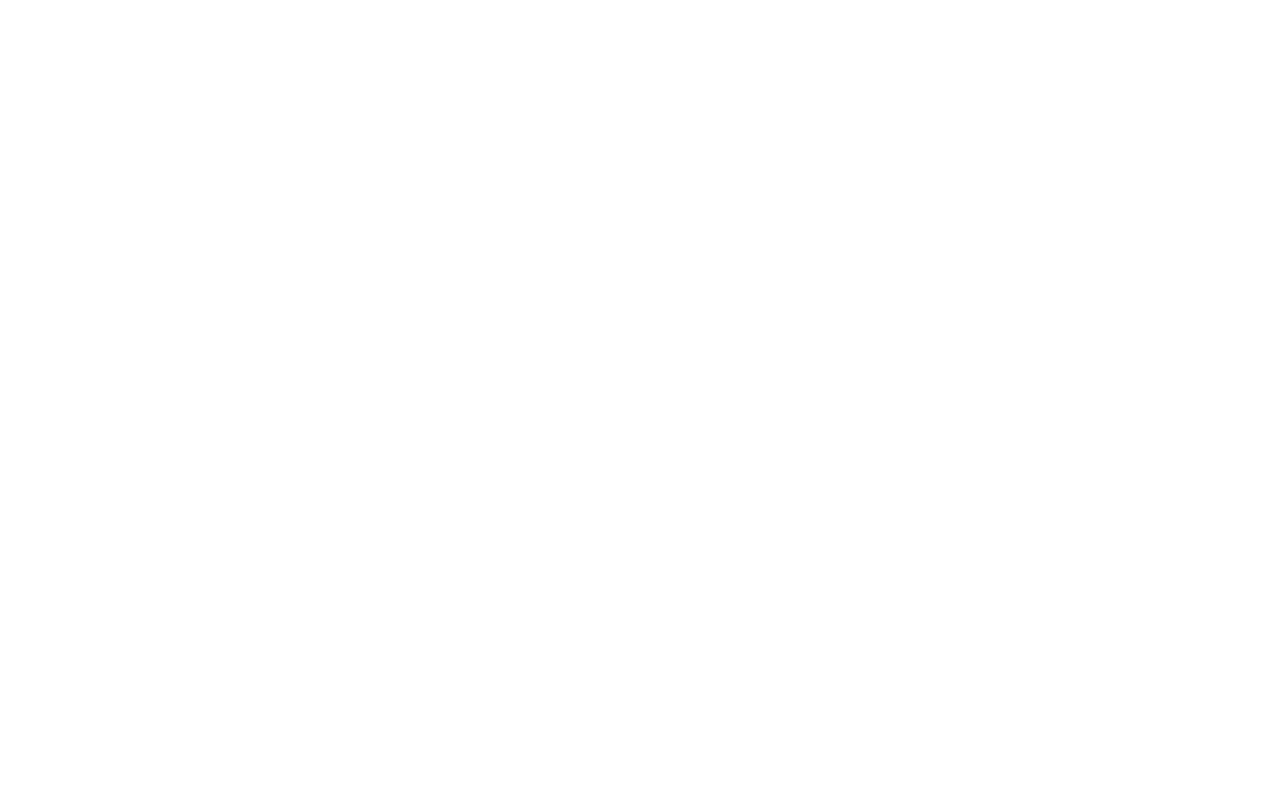
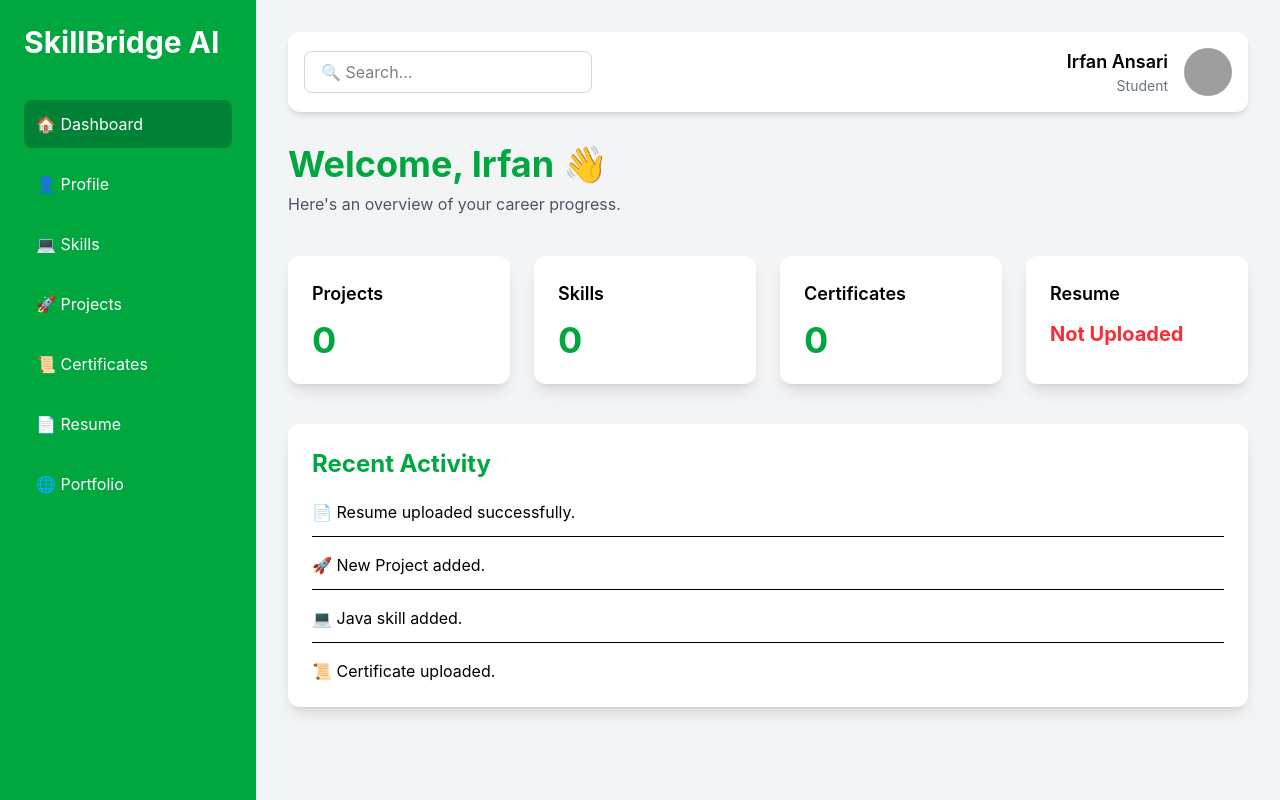
Before and after one commit to IrfanAnsari73/SkillBridge-AI, a React (Vite) app in the folder client/: page /dashboard in a window 1280 px wide. Before the commit this address had no page. Built offline with nearby package versions, Linux system fonts and the light colour scheme; grey boxes are pictures that could not be loaded.

Commit message:
Day 4: Dashboard UI with sidebar, topbar and activity section

```diff
--- a/client/src/components/common/Navbar.jsx
+++ b/client/src/components/common/Navbar.jsx
@@ -1,7 +1,7 @@
 import { Link } from "react-router-dom";
 const Navbar = () => {
     return (
-        <nav className="bg-blue-600 text-white p-4">
+        <nav className="bg-green-600 text-white p-4">
             <div className="max-w-7xl mx-auto flex justify-between items-center">
                 <h1 className="text-2xl font-bold">SkillBridge AI</h1>
 
--- /dev/null
+++ b/client/src/components/dashboard/Sidebar.jsx
@@ -0,0 +1,72 @@
+import { Link } from "react-router-dom";
+
+const Sidebar = () => {
+    return (
+        <div className="w-64 min-h-screen bg-green-600 text-white p-6">
+
+            {/* Logo */}
+
+            <h2 className="text-3xl font-bold mb-10">
+                SkillBridge AI
+            </h2>
+
+            {/* Menu */}
+
+            <nav className="flex flex-col gap-3">
+
+                <Link
+                    to="/dashboard"
+                    className="bg-green-700 px-3 py-3 rounded-lg transition duration-300"
+                >
+                    🏠 Dashboard
+                </Link>
+
+                <Link
+                    to="/profile"
+                    className="hover:bg-green-700 px-3 py-3 rounded-lg transition duration-300"
+                >
+                    👤 Profile
+                </Link>
+
+                <Link
+                    to="/skills"
+                    className="hover:bg-green-700 px-3 py-3 rounded-lg transition duration-300"
+                >
+                    💻 Skills
+                </Link>
+
+                <Link
+                    to="/projects"
+                    className="hover:bg-green-700 px-3 py-3 rounded-lg transition duration-300"
+                >
+                    🚀 Projects
+                </Link>
+
+                <Link
+                    to="/certificates"
+                    className="hover:bg-green-700 px-3 py-3 rounded-lg transition duration-300"
+                >
+                    📜 Certificates
+                </Link>
+
+                <Link
+                    to="/resume"
+                    className="hover:bg-green-700 px-3 py-3 rounded-lg transition duration-300"
+                >
+                    📄 Resume
+                </Link>
+
+                <Link
+                    to="/portfolio"
+                    className="hover:bg-green-700 px-3 py-3 rounded-lg transition duration-300"
+                >
+                    🌐 Portfolio
+                </Link>
+
+            </nav>
+
+        </div>
+    );
+};
+
+export default Sidebar;
--- /dev/null
+++ b/client/src/components/dashboard/Topbar.jsx
@@ -0,0 +1,35 @@
+const Topbar = () => {
+    return (
+        <div className="bg-white shadow-md rounded-xl p-4 flex justify-between items-center mb-8">
+
+            <input
+                type="text"
+                placeholder="🔍 Search..."
+                className="border border-gray-300 rounded-lg px-4 py-2 w-72 outline-none focus:ring-2 focus:ring-green-500"
+            />
+
+            <div className="flex items-center gap-4">
+
+                <div className="text-right">
+                    <h3 className="font-semibold text-lg">
+                        Irfan Ansari
+                    </h3>
+
+                    <p className="text-sm text-gray-500">
+                        Student
+                    </p>
+                </div>
+
+                <img
+                    src="https://ui-avatars.com/api/?name=Irfan+Ansari&background=16a34a&color=fff"
+                    alt="Profile"
+                    className="w-12 h-12 rounded-full"
+                />
+
+            </div>
+
+        </div>
+    );
+};
+
+export default Topbar;
--- a/client/src/components/home/Features.jsx
+++ b/client/src/components/home/Features.jsx
@@ -36,7 +36,7 @@ const Features = () => {
                         key={index}
                         className="bg-white shadow-lg rounded-xl p-6 hover:shadow-xl transition"
                     >
-                        <h3 className="text-2xl font-semibold text-blue-600">
+                        <h3 className="text-2xl font-semibold text-green-600">
                             {feature.title}
                         </h3>
 
--- a/client/src/components/home/Hero.jsx
+++ b/client/src/components/home/Hero.jsx
@@ -4,7 +4,7 @@ const Hero = () => {
 
             <h1 className="text-6xl font-bold text-gray-900">
                 Build Your Career with
-                <span className="text-blue-600"> SkillBridge AI</span>
+                <span className="text-green-600"> SkillBridge AI</span>
             </h1>
 
             <p className="mt-6 text-xl text-gray-600 max-w-2xl">
@@ -13,11 +13,11 @@ const Hero = () => {
             </p>
 
             <div className="mt-10 flex gap-5">
-                <button className="bg-blue-600 text-white px-6 py-3 rounded-lg hover:bg-blue-700">
+                <button className="bg-green-600 text-white px-6 py-3 rounded-lg hover:bg-green-700">
                     Get Started
                 </button>
 
-                <button className="border border-blue-600 text-blue-600 px-6 py-3 rounded-lg hover:bg-blue-600 hover:text-white">
+                <button className="border border-green-600 text-green-600 px-6 py-3 rounded-lg hover:bg-green-600 hover:text-white">
                     Learn More
                 </button>
             </div>
--- a/client/src/pages/About/About.jsx
+++ b/client/src/pages/About/About.jsx
@@ -7,7 +7,7 @@ const About = () => {
             <Navbar />
 
             <div className="min-h-[80vh] flex flex-col items-center justify-center text-center px-6">
-                <h1 className="text-5xl font-bold text-blue-600">
+                <h1 className="text-5xl font-bold text-green-600">
                     About SkillBridge AI
                 </h1>
 
--- a/client/src/pages/Contact/Contact.jsx
+++ b/client/src/pages/Contact/Contact.jsx
@@ -7,7 +7,7 @@ const Contact = () => {
             <Navbar />
 
             <div className="min-h-[80vh] flex flex-col items-center justify-center">
-                <h1 className="text-5xl font-bold text-blue-600">
+                <h1 className="text-5xl font-bold text-green-600">
                     Contact Us
                 </h1>
 
--- a/client/src/pages/Dashboard/Dashboard.jsx
+++ b/client/src/pages/Dashboard/Dashboard.jsx
@@ -0,0 +1,82 @@
+import Sidebar from "../../components/dashboard/Sidebar";
+import Topbar from "../../components/dashboard/Topbar";
+
+const Dashboard = () => {
+    return (
+        <div className="flex min-h-screen">
+
+            <Sidebar />
+
+            <div className="flex-1 bg-gray-100 p-8">
+                <Topbar />
+
+                <h1 className="text-4xl font-bold text-green-600">
+                    Welcome, Irfan 👋
+                </h1>
+
+                <p className="text-gray-600 mt-2">
+                    Here's an overview of your career progress.
+                </p>
+
+                {/* Dashboard Cards */}
+
+                <div className="grid grid-cols-1 md:grid-cols-2 lg:grid-cols-4 gap-6 mt-10">
+
+                    <div className="bg-white rounded-xl shadow-lg p-6">
+                        <h2 className="text-lg font-semibold">Projects</h2>
+                        <p className="text-4xl font-bold text-green-600 mt-3">0</p>
+                    </div>
+
+                    <div className="bg-white rounded-xl shadow-lg p-6">
+                        <h2 className="text-lg font-semibold">Skills</h2>
+                        <p className="text-4xl font-bold text-green-600 mt-3">0</p>
+                    </div>
+
+                    <div className="bg-white rounded-xl shadow-lg p-6">
+                        <h2 className="text-lg font-semibold">Certificates</h2>
+                        <p className="text-4xl font-bold text-green-600 mt-3">0</p>
+                    </div>
+
+                    <div className="bg-white rounded-xl shadow-lg p-6">
+                        <h2 className="text-lg font-semibold">Resume</h2>
+                        <p className="text-xl font-bold text-red-500 mt-3">
+                            Not Uploaded
+                        </p>
+                    </div>
+
+                </div>
+                <div className="mt-10 bg-white rounded-xl shadow-lg p-6">
+
+                    <h2 className="text-2xl font-bold text-green-600 mb-5">
+                        Recent Activity
+                    </h2>
+
+                    <ul className="space-y-4">
+
+                        <li className="border-b pb-3">
+                            📄 Resume uploaded successfully.
+                        </li>
+
+                        <li className="border-b pb-3">
+                            🚀 New Project added.
+                        </li>
+
+                        <li className="border-b pb-3">
+                            💻 Java skill added.
+                        </li>
+
+                        <li>
+                            📜 Certificate uploaded.
+                        </li>
+
+                    </ul>
+
+                </div>
+
+            </div>
+
+        </div>
+    );
+};
+
+export default Dashboard;
--- a/client/src/routes/AppRoutes.jsx
+++ b/client/src/routes/AppRoutes.jsx
@@ -5,6 +5,7 @@ import About from "../pages/About/About";
 import Contact from "../pages/Contact/Contact";
 import Login from "../pages/Login/Login";
 import Signup from "../pages/Signup/Signup";
+import Dashboard from "../pages/Dashboard/Dashboard";
 
 const AppRoutes = () => {
     return (
@@ -15,6 +16,7 @@ const AppRoutes = () => {
                 <Route path="/contact" element={<Contact />} />
                 <Route path="/login" element={<Login />} />
                 <Route path="/signup" element={<Signup />} />
+                <Route path="/dashboard" element={<Dashboard />} />
             </Routes>
         </BrowserRouter>
     );
```
Also changed, not shown: client/src/pages/Login/Login.jsx (+4 -4 lines), client/src/pages/Signup/Signup.jsx (+7 -7 lines).
